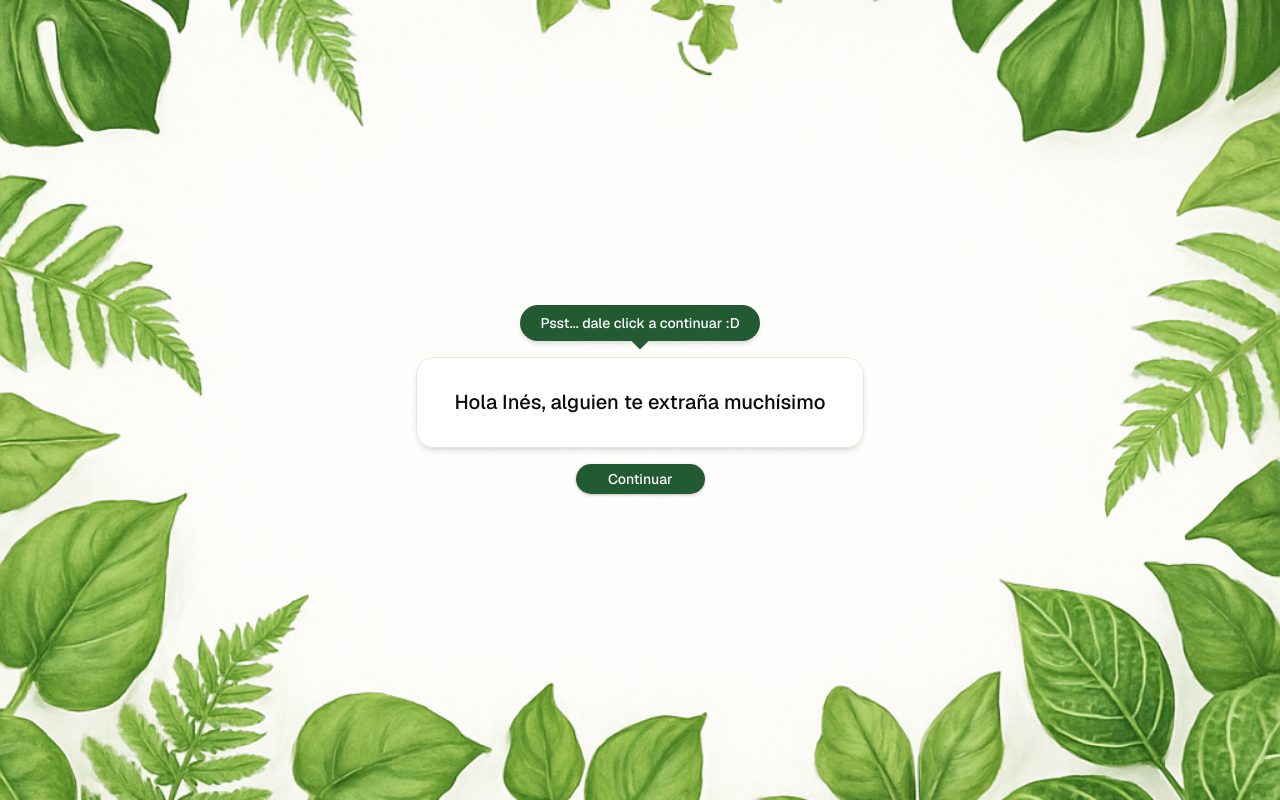
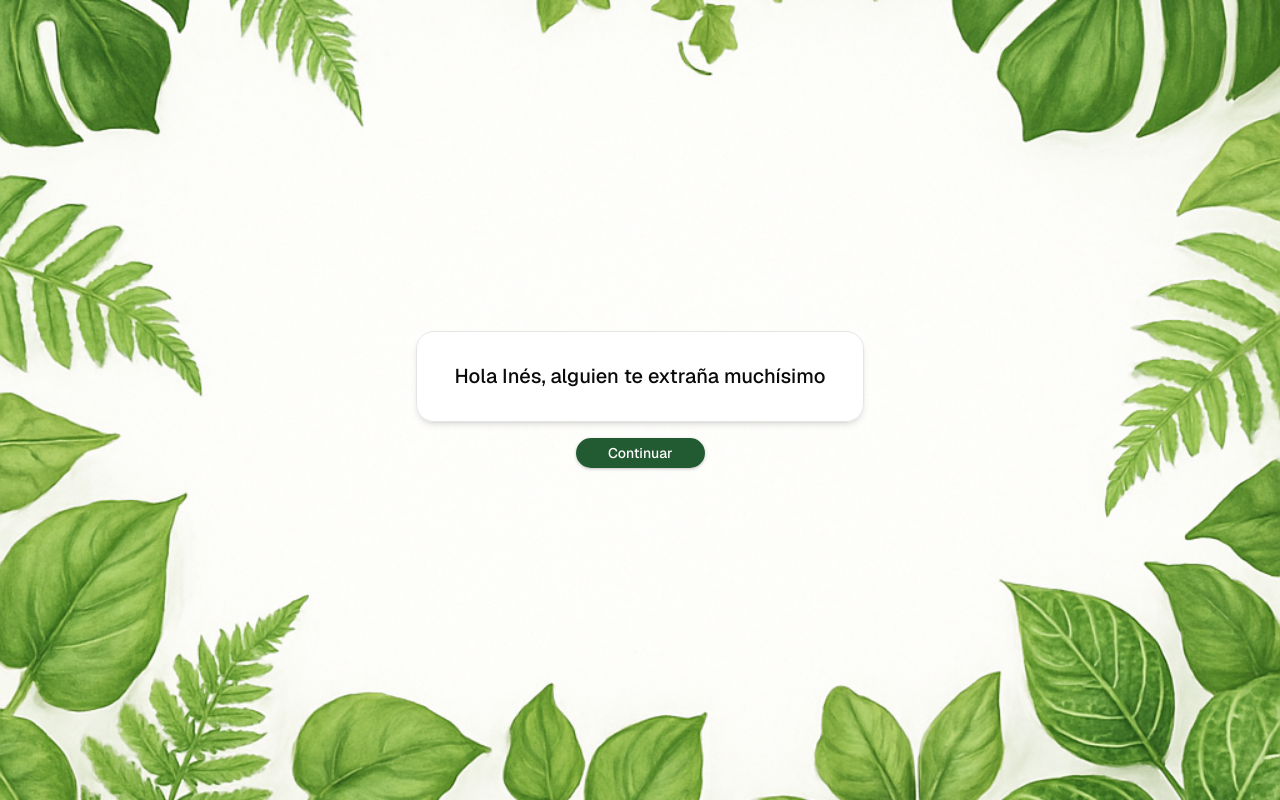
Before and after one commit to matias1605/PaginaSorpresa, a Next.js app: page / in a window 1280 px wide. Built offline with nearby package versions, Linux system fonts and the light colour scheme.

Commit message:
Eliminados el top text

```diff
--- a/components/message-sequence.tsx
+++ b/components/message-sequence.tsx
@@ -7,7 +7,6 @@ import { Volume2, VolumeX } from "lucide-react";
 import { Button } from "@/components/ui/button";
 
 type Step = {
-  topText?: string;
   message: string;
   showPhoto?: boolean;
   buttonLabel: string;
@@ -15,12 +14,11 @@ type Step = {
 
 const steps: Step[] = [
   {
-    topText: "Psst... dale click a continuar :D",
     message: "Hola Inés, alguien te extraña muchísimo",
     buttonLabel: "Continuar",
   },
   {
-    message: "¿Adivinaste quién es?",
+    message: "¿Adivinas quién es?",
     buttonLabel: "Continuar",
   },
   {
@@ -152,16 +150,6 @@ export function MessageSequence() {
           key={index}
           className="flex w-full max-w-md animate-in fade-in slide-in-from-bottom-6 zoom-in-95 flex-col items-center gap-4 duration-700 ease-out"
         >
-          {step.topText ? (
-            <div className="animate-in fade-in slide-in-from-top-3 zoom-in-95 relative rounded-full bg-primary px-5 py-2 shadow-md duration-500">
-              <p className="text-center text-sm font-medium text-primary-foreground">
-                {step.topText}
-              </p>
-              {/* colita de la burbuja */}
-              <span className="absolute -bottom-1.5 left-1/2 h-3 w-3 -translate-x-1/2 rotate-45 bg-primary" />
-            </div>
-          ) : null}
-
           {step.showPhoto ? (
             <div className="animate-in fade-in zoom-in-50 spin-in-12 animate-glow overflow-hidden rounded-full border-4 border-card ring-2 ring-primary/50 duration-700">
               <Image
```
